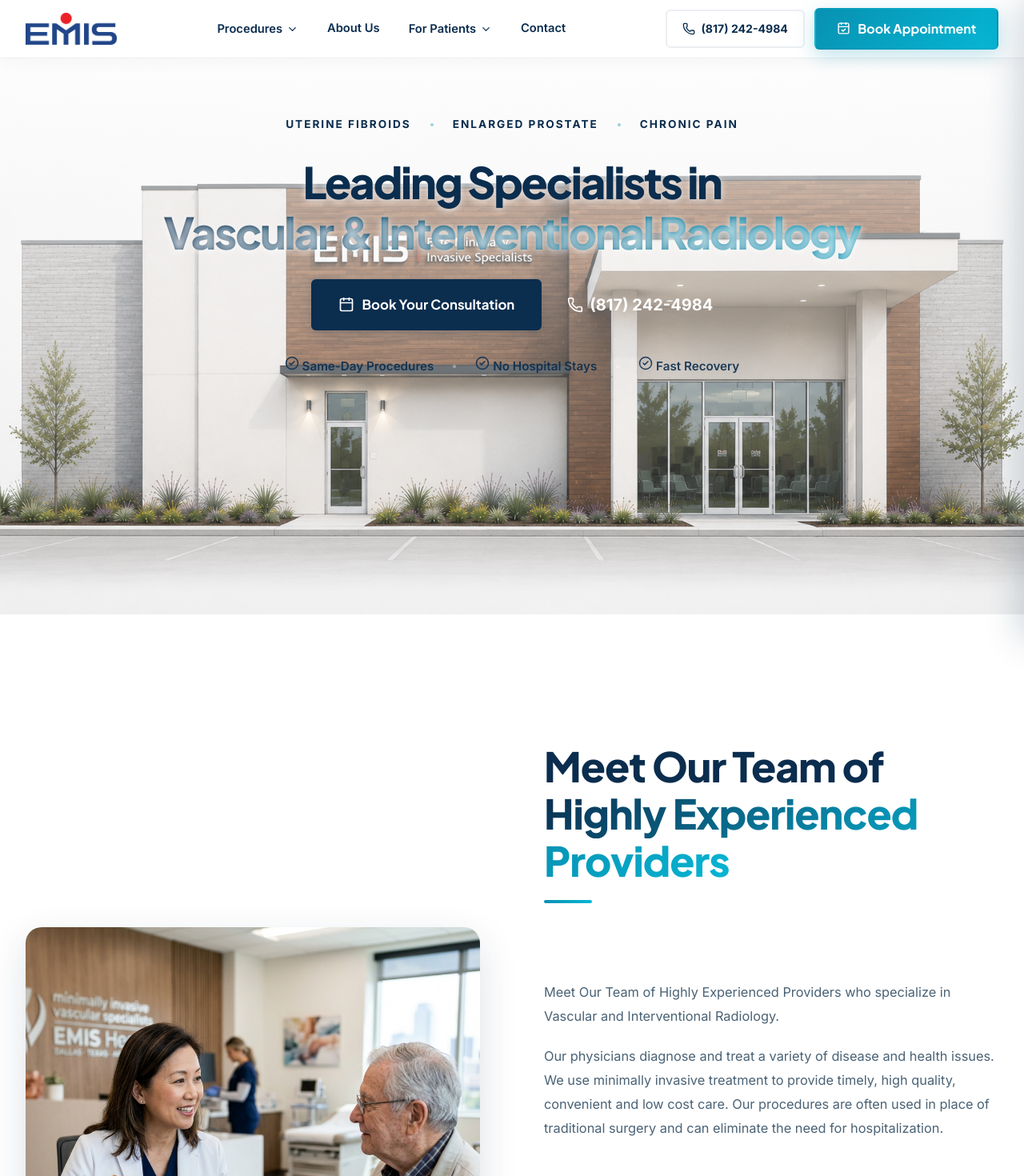
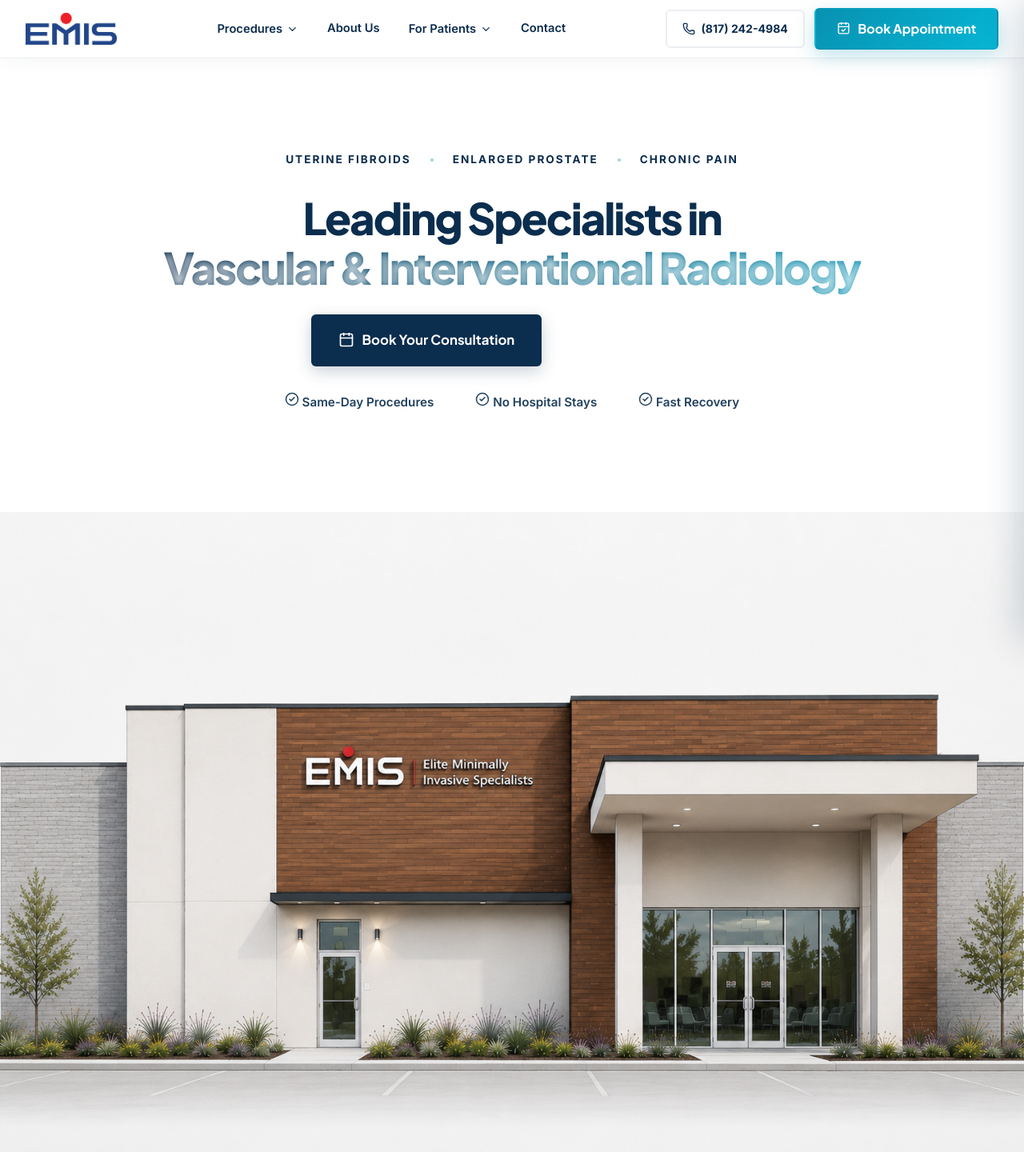
Before and after one commit to arya9779/emis, a Next.js app: page / in a window 1280 px wide. Shown: the top 1470 px of the page at 80% size. Built offline with nearby package versions, Linux system fonts and the light colour scheme.

Commit message:
design: implement sticky parallax hero reveal

```diff
--- a/src/app/page.module.css
+++ b/src/app/page.module.css
@@ -2,31 +2,35 @@
    HERO — Centered Full-Screen
 ═══════════════════════════════════════ */
 
-.heroCentered {
+.heroTextSection {
+  background: #fff;
+  min-height: 80vh;
+  display: flex;
+  align-items: center;
+  justify-content: center;
+  padding: 10rem 1.5rem 6rem;
   position: relative;
-  height: 60vw;             /* Slightly taller */
-  max-height: 100vh;
-  min-height: 700px;
-  display: flex;
-  align-items: flex-start;  /* Move text to the top */
-  justify-content: center;
-  overflow: hidden;
-  padding: 9rem 1.5rem 2rem;
-  background: #fff;
+  z-index: 10;
 }
 
-.heroCenteredBg {
-  position: absolute;
-  top: 0;
-  left: 0;
-  right: 0;
-  bottom: 0;
-  z-index: 0;
+.heroParallaxSection {
+  position: relative;
+  height: 100vh;
+  overflow: hidden;
+  background: #fff;
+  z-index: 5;
 }
 
-.heroCenteredImage {
+.parallaxBg {
+  position: sticky;
+  top: 0;
+  height: 100vh;
+  width: 100%;
+}
+
+.parallaxImage {
   object-fit: cover;
-  object-position: center 5%; /* PUSH BUILDING EVEN LOWER */
+  object-position: center;
 }
 
 .heroCenteredContainer {
--- a/src/app/page.tsx
+++ b/src/app/page.tsx
@@ -82,23 +82,9 @@
     <main>
 
       {/* ═══════════════════════════════════════
-          HERO — Centered Full-Screen
+          HERO TEXT SECTION
       ═══════════════════════════════════════ */}
-      <section className={styles.heroCentered} id="home">
-
-        {/* Full-screen background image with dark overlay */}
-        <div className={styles.heroCenteredBg}>
-          <Image
-            src="/home.png"
-            alt="EMIS Elite Minimally Invasive Specialists Clinic"
-            fill
-            className={styles.heroCenteredImage}
-            priority
-            sizes="100vw"
-          />
-          <div className={styles.heroDarkOverlay} />
-        </div>
-
+      <section className={styles.heroTextSection} id="home">
         <div className={`container ${styles.heroCenteredContainer}`}>
           <div className={styles.heroTextContent}>
 
@@ -131,6 +117,22 @@
             </div>
 
           </div>
+        </div>
+      </section>
+
+      {/* ═══════════════════════════════════════
+          PARALLAX IMAGE SECTION
+      ═══════════════════════════════════════ */}
+      <section className={styles.heroParallaxSection}>
+        <div className={styles.parallaxBg}>
+          <Image
+            src="/home.png"
+            alt="EMIS Elite Minimally Invasive Specialists Clinic Building"
+            fill
+            className={styles.parallaxImage}
+            priority
+            sizes="100vw"
+          />
         </div>
       </section>
 
```
